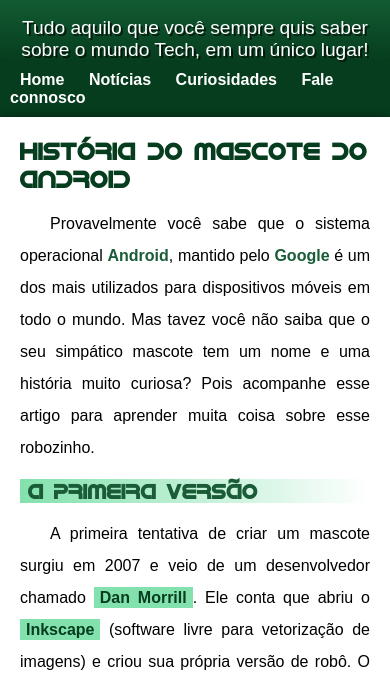
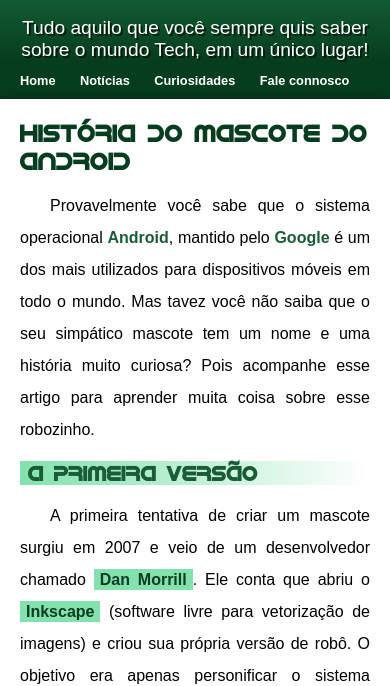
Before and after one commit to simaoaraujo27/projeto-android, a plain HTML site: page index.html in a window 390 px wide. Shown: the part 157-843 px from the top of the page. Drawn offline with Linux system fonts and the light colour scheme.

Commit message:
media query largura

```diff
--- a/style/style.css
+++ b/style/style.css
@@ -18,7 +18,6 @@
     --fonte-padrao: Arial, Verdana, Helvetica, sans-serif;
     --fonte-destaque: 'Bebas Neue', cursive;
     --fonte-android: 'Android', cursive;
-
 }
 
 * {
@@ -193,3 +192,9 @@ footer a:hover {
     text-decoration: underline;
     color: var(--cor1)
 }
+
+@media screen and (max-width: 600px) {
+    nav > a {
+        font-size: 0.8em;
+    }
+}
```
